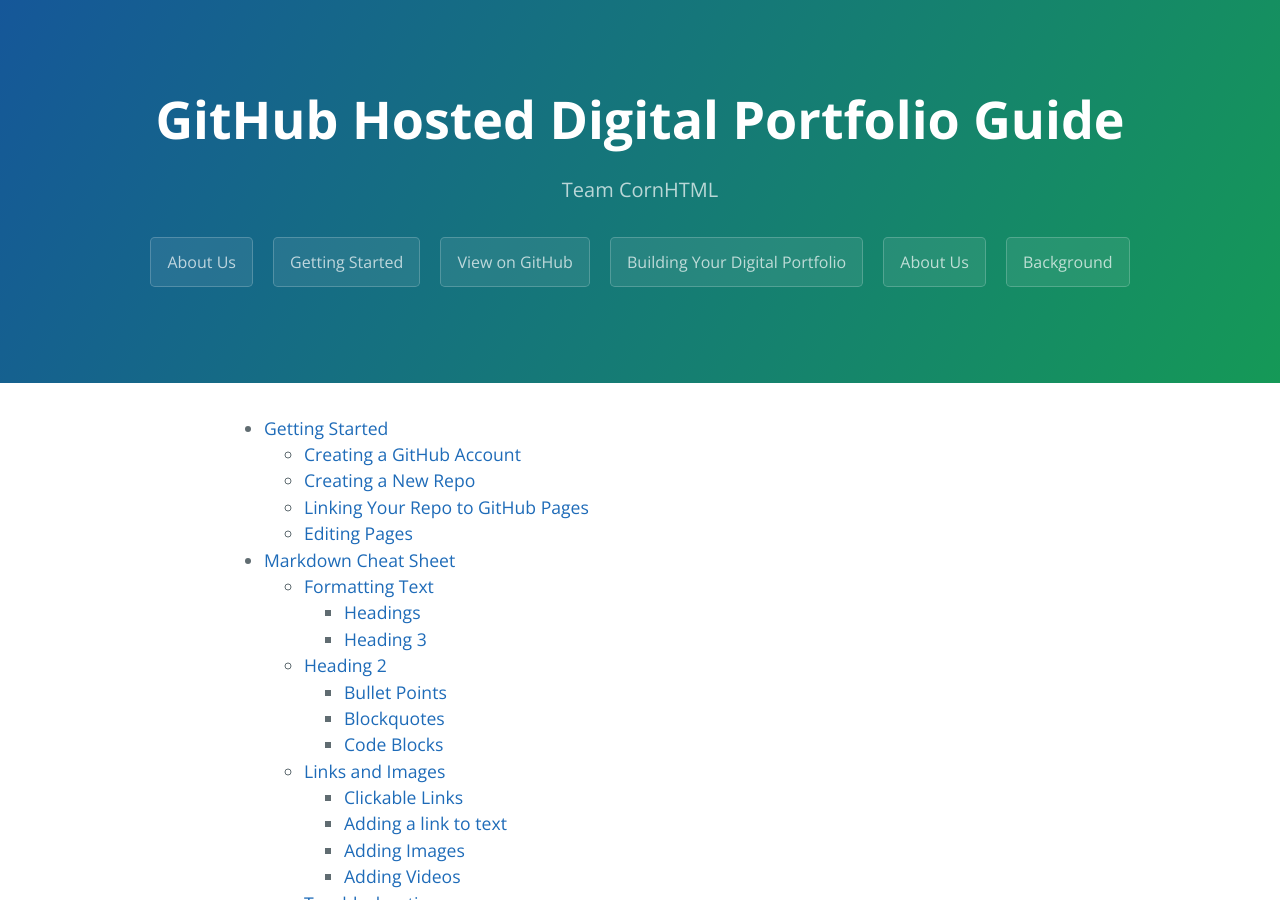
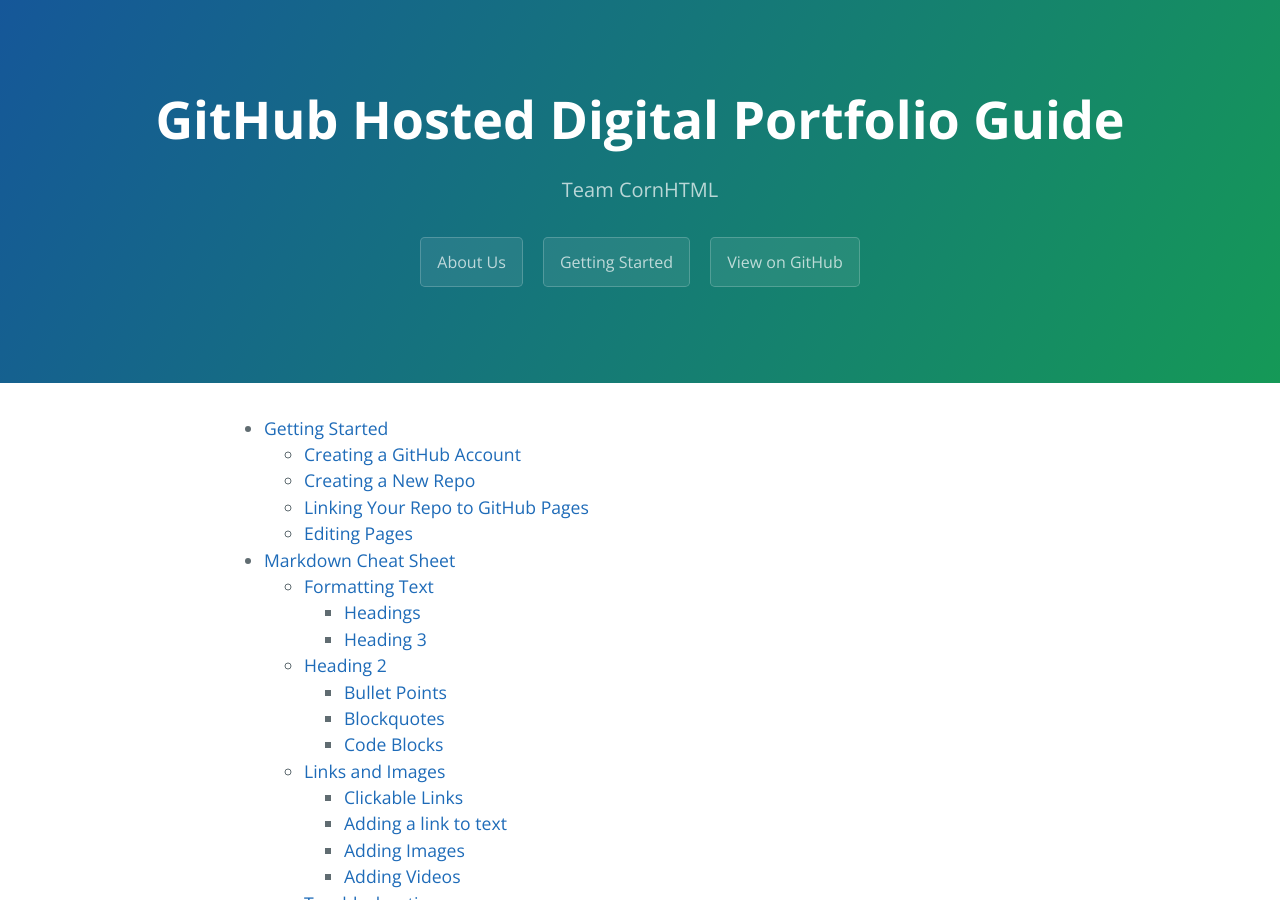
Before and after one commit to jdweaver14/guide, a Jekyll site: the page built from index.md, in a window 1280 px wide and 900 px high. Built offline with Jekyll 4.4.1, drawn with Linux system fonts in a browser that asks for light colours.

Commit message:
Update template.html

```diff
--- a/_layouts/template.html
+++ b/_layouts/template.html
@@ -18,9 +18,7 @@
         <a href= {{ page.filename }} class="btn">{{ page.title }}</a>
       {% endfor %}
       <a href="https://github.com/digitalportfolio/guide" class="btn">View on GitHub</a>
-      <a href="///" class="btn">Building Your Digital Portfolio</a>
-      <a href="///" class="btn">About Us</a>
-      <a href="///" class="btn">Background</a>
+
     </section>
 
     <section class="main-content">
```
